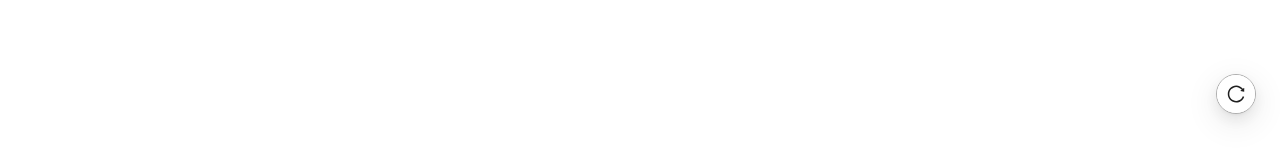
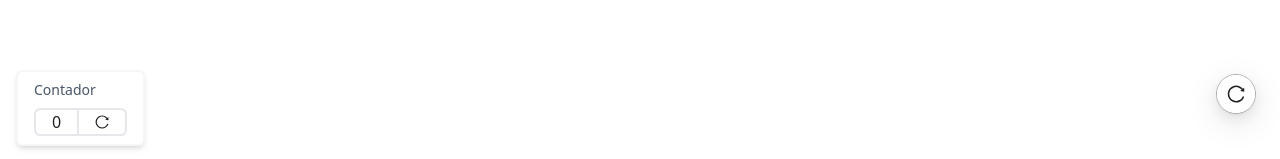
Before and after one commit to secretindex/aucad, a React (Vite) app: page /ativos in a window 1280 px wide. Shown: the part 638-797 px from the top of the page. Built offline with nearby package versions, Linux system fonts and the light colour scheme.

Commit message:
append counter to register page

```diff
--- a/src/components/RegisterPage.tsx
+++ b/src/components/RegisterPage.tsx
@@ -11,6 +11,7 @@
 
 import { Category } from "./SubComponents/types/essentialTypes"
 import useAppReset from "../utils/useAppReset"
+import RegisterCounter from "./RegisterCounter"
 
 interface RegisterPageProps {
   category: Category
@@ -77,6 +78,7 @@
         </Col>
       </Row>
       <FloatButton icon={<ReloadOutlined />} style={{ border: "1px solid #adadad" }} onClick={() => restartAction()} />
+      <RegisterCounter />
     </Content>
   )
 }
```
